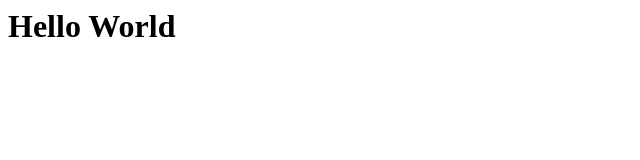
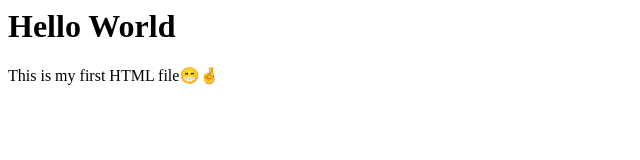
Before and after one commit to Oluwamuyiwa123/app, a plain HTML site: page index.html in a window 1280 px wide. Shown: the whole page, without its empty margins (0-640 px from the left). Drawn offline with Linux system fonts and the light colour scheme.

Commit message:
Added a new line

```diff
--- a/index.html
+++ b/index.html
@@ -1 +1,2 @@
 <h1> Hello World </h1>
+<p>This is my first HTML file😁🤞</p>
```
